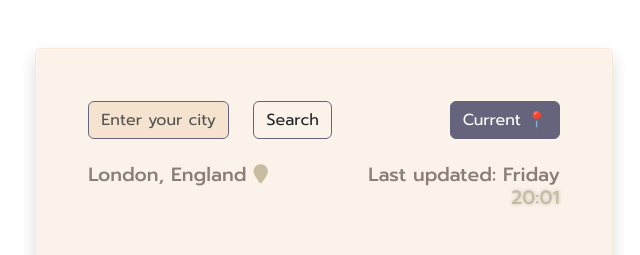
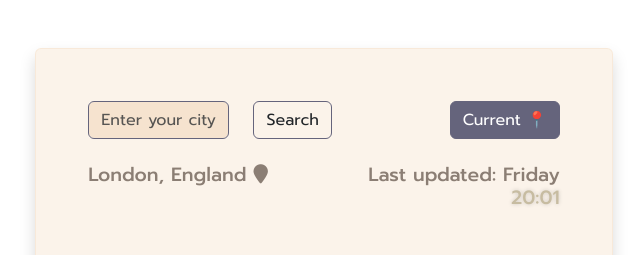
Before and after one commit to Darymee/weather-app, a plain HTML site: page index.html in a window 1280 px wide. Shown: the top 255 px of the page, 316-956 px from the left. Drawn offline with nearby package versions, Linux system fonts and the light colour scheme.

Commit message:
Update styles.css

```diff
--- a/src/styles.css
+++ b/src/styles.css
@@ -119,10 +119,6 @@ body {
   text-shadow: 0 0 0.25rem rgba(101, 100, 124, 0.7);
 }
 
-.fa-sharp {
-  color: #c7bca1;
-}
-
 .item {
   text-align: center;
   background-color: transparent;
```
